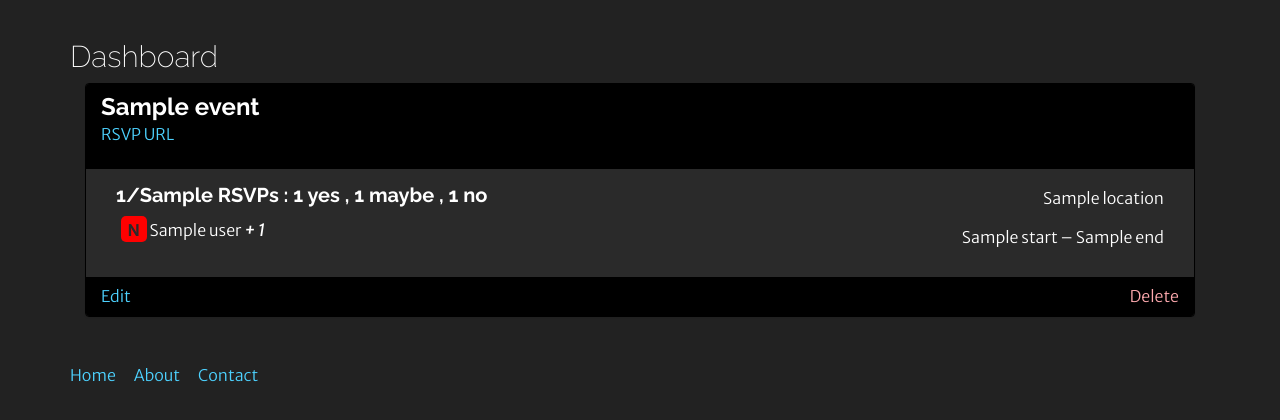
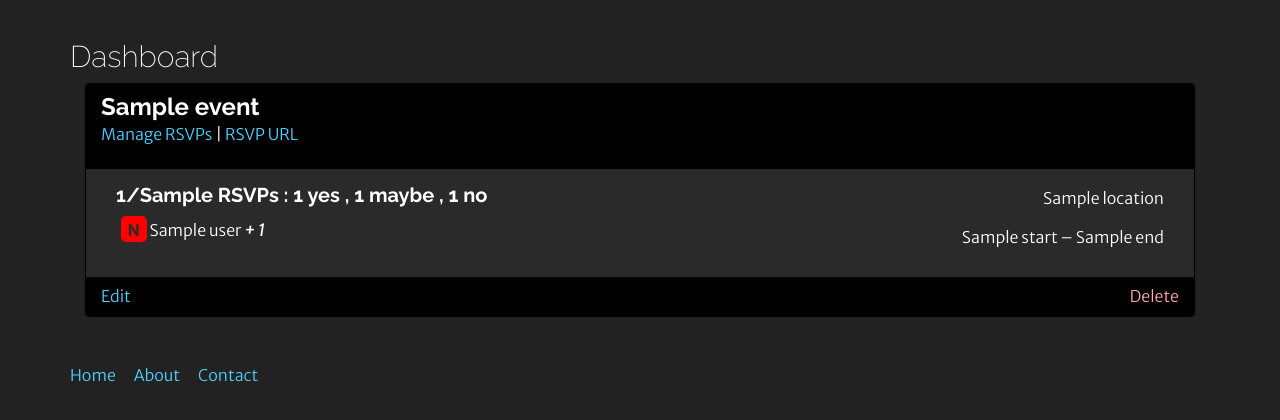
Before and after one commit to lincolnloop/blinken-bloop, a Django app: template headcount/events/templates/events/dashboard.html in a window 1280 px wide. Shown: the part 52-472 px from the top of the page. Run offline with Django 3.2, Linux system fonts and the light colour scheme; the template is opened without the code that fills it: most values are stand-ins (such as "Sample title", 1, 10 or a date in 2020); style sheets or scripts are compiled from the project's sources; some libraries are stand-ins or nearby versions.

Commit message:
manage rsvps link

```diff
--- a/headcount/events/templates/events/dashboard.html
+++ b/headcount/events/templates/events/dashboard.html
@@ -8,7 +8,7 @@
             <div class="panel panel-default">
                 <div class="panel-heading">
                     <h3 class="panel-title">{{ event.title }}</h3>
-                    <p><a href="{{ event.get_absolute_url }}">RSVP URL</a></p>
+                    <p><a href="{% url 'events:detail' event.shortid %}">Manage RSVPs</a> | <a href="http://{{ domain }}{{ event.get_absolute_url }}">RSVP URL</a></p>
                 </div>
                 <div class="panel-body">
                     <div class="col-md-6 rsvp-info">
```
